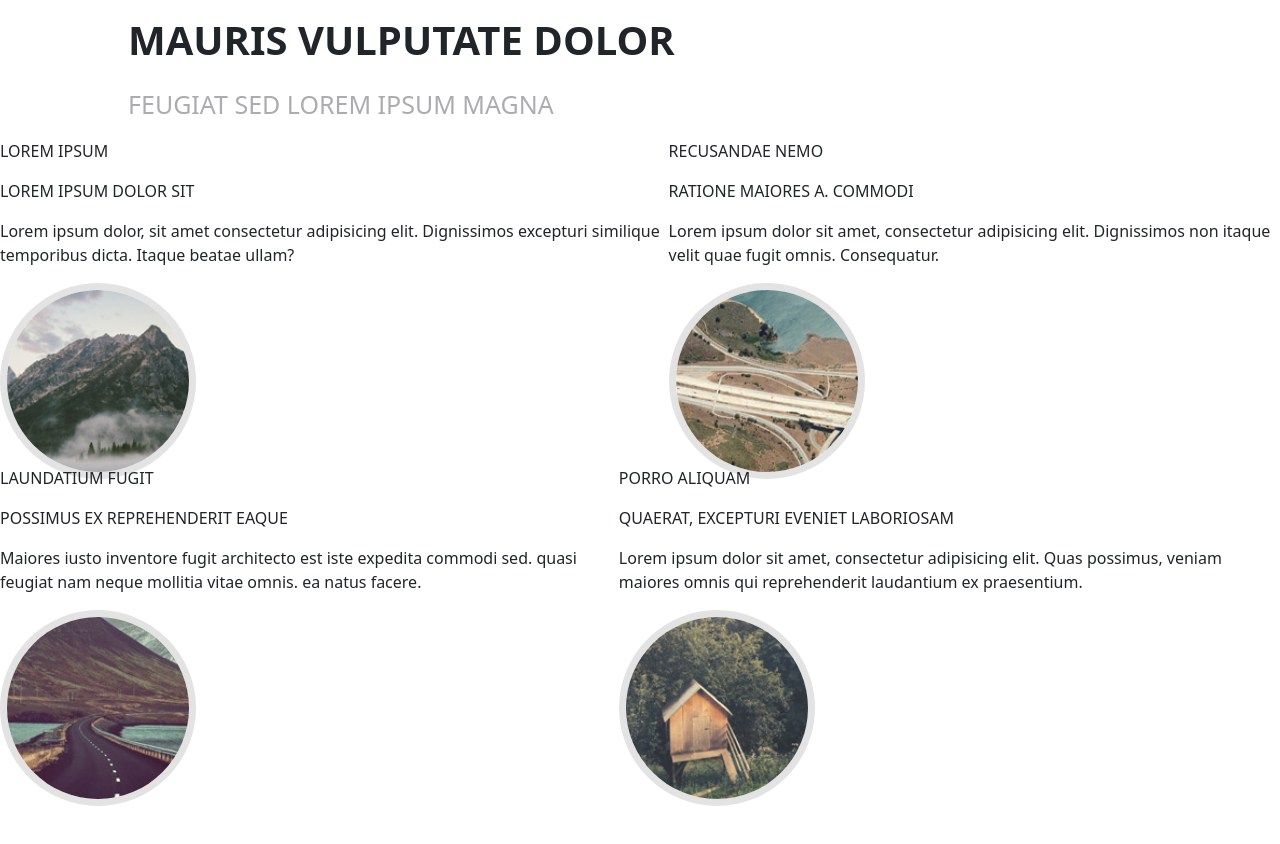
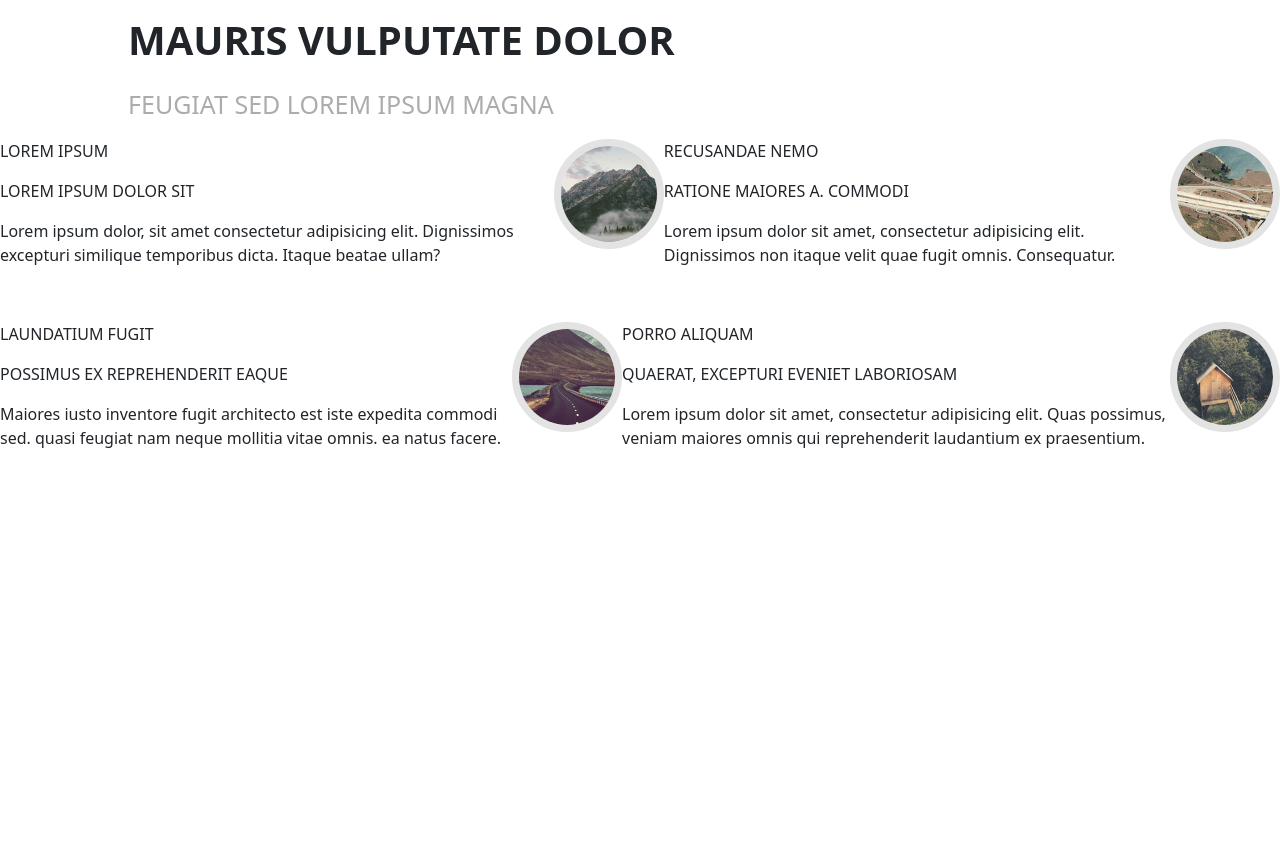
Before and after one commit to KadirDolek/Spatial-KD, a website: page index.html in a window 1280 px wide. Shown: the part 2480-3324 px from the top of the page. Drawn offline with nearby package versions, Linux system fonts and the light colour scheme.

Commit message:
taff sur section4

```diff
--- a/index.html
+++ b/index.html
@@ -75,32 +75,39 @@
     </div>
     <div class="sec4GrandDiv">
       <div class="sec4MoyenneDiv">
-        <div class="sec4petitDiv">
+        <div class="sec4petitDiv d-flex">
+          <div class="divText4">
             <p>LOREM IPSUM</p>
             <p>LOREM IPSUM DOLOR SIT</p>
             <p>Lorem ipsum dolor, sit amet consectetur adipisicing elit. Dignissimos excepturi similique temporibus dicta. Itaque beatae ullam?</p>
+            </div>
           <img class="imgSection4" src="./public/assets/img/pic04.jpg" alt="">
         </div>
-        <div class="sec4petitDiv2">
+        <div class="sec4petitDiv2 d-flex">
+          <div class="divText4">
             <p>RECUSANDAE NEMO</p>
             <p>RATIONE MAIORES A. COMMODI</p>
             <p>Lorem ipsum dolor sit amet, consectetur adipisicing elit. Dignissimos non itaque velit quae fugit omnis. Consequatur.</p>
+          </div>
           <img class="imgSection4" src="./public/assets/img/pic05.jpg" alt="">
         </div>
       </div>
       <div class="sec4MoyenneDiv2">
-        <div class="sec4petitDiv3">
+        <div class="sec4petitDiv3 d-flex">
+          <div class="divText4">
             <p>LAUNDATIUM FUGIT</p>
             <p>POSSIMUS EX REPREHENDERIT EAQUE</p>
             <p>Maiores iusto inventore fugit architecto est iste expedita commodi sed. quasi feugiat nam neque mollitia vitae omnis. ea natus facere.</p>
+          </div>
           <img class="imgSection4" src="./public/assets/img/pic06.jpg" alt="">
         </div>
-        <div class="sec4petitDiv4">
-          <p>PORRO ALIQUAM</p>
+        <div class="sec4petitDiv4 d-flex">
+          <div class="divText4">
+            <p >PORRO ALIQUAM</p>
             <p>QUAERAT, EXCEPTURI EVENIET LABORIOSAM</p>
             <p>Lorem ipsum dolor sit amet, consectetur adipisicing elit. Quas possimus, veniam maiores omnis qui reprehenderit laudantium ex praesentium.</p>
+          </div>
           <img class="imgSection4" src="./public/assets/img/pic07.jpg" alt="">
-        </div>
         </div>
       </div>
     </div>
--- a/src/sass/partials/_style.sass
+++ b/src/sass/partials/_style.sass
@@ -163,3 +163,5 @@ ul
                 border-radius: 50%
                 border: solid 7px rgb(227, 227, 227)
                 height: 60%
+.divText4
+    flex-direction: column
```
Also changed, not shown: public/styles/style.css, 1 other file. Lines whose indentation alone changed are shown as unchanged.
